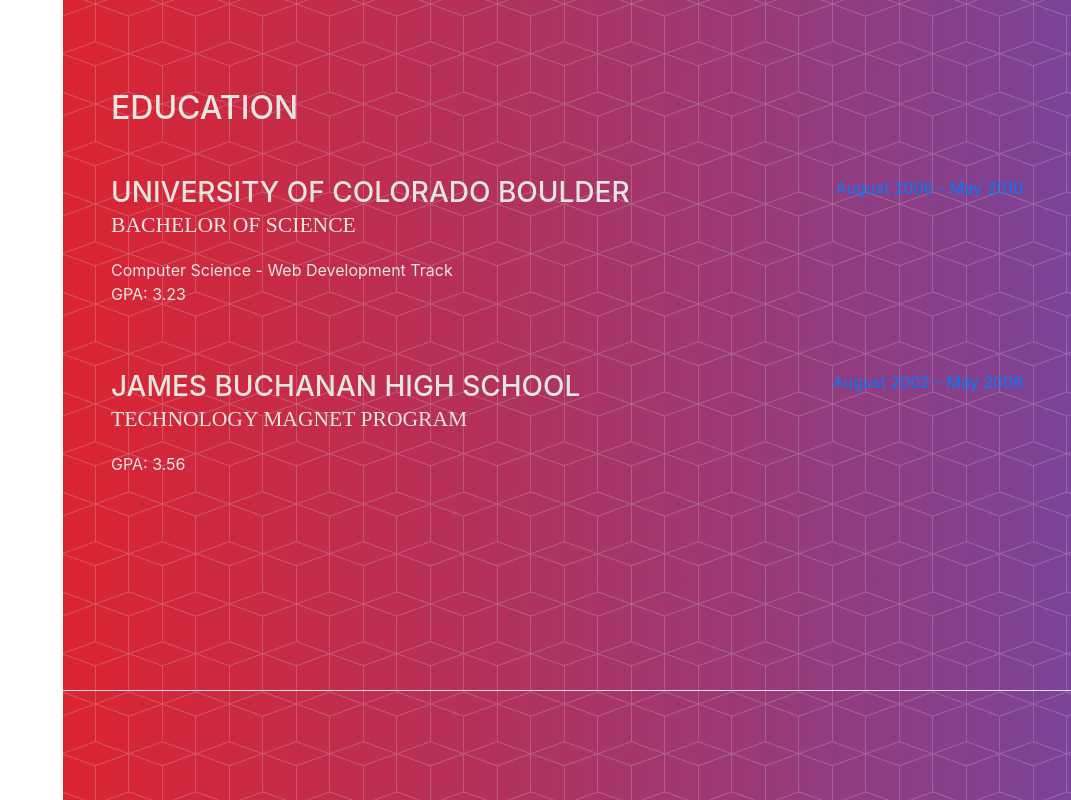
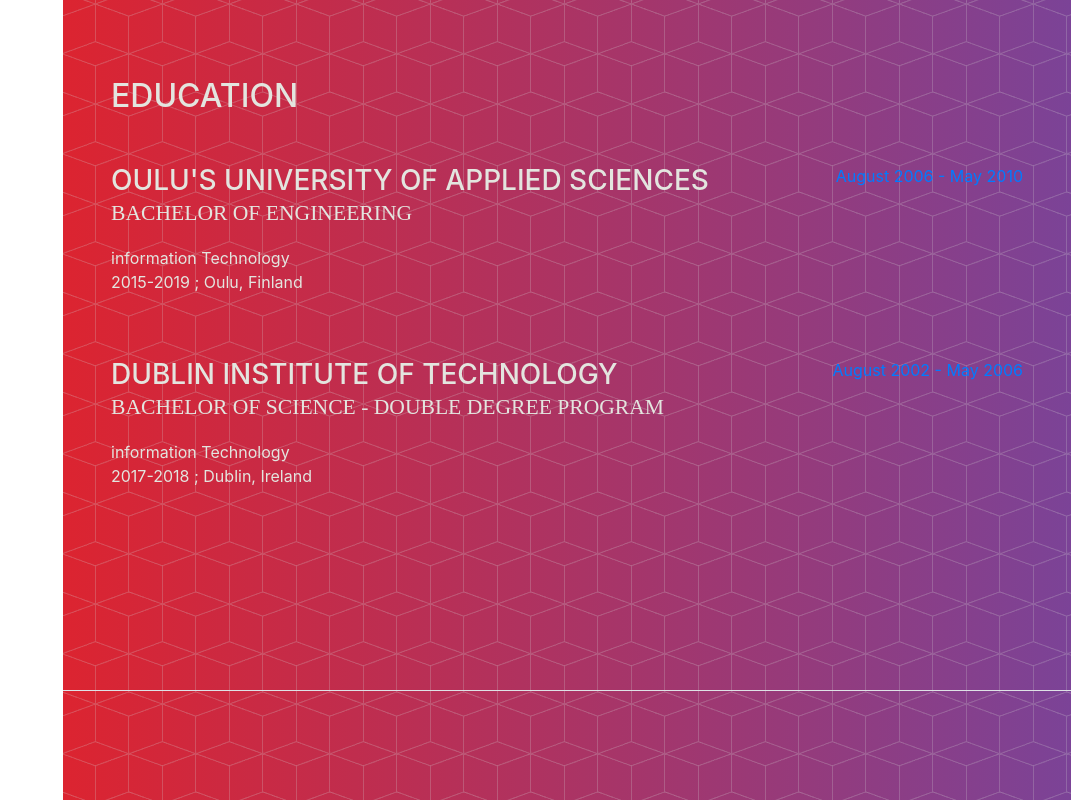
Before and after one commit to Yassinelaadraoui/portfolio.github.io, a website with bundled scripts: page index.html in a window 1280 px wide. Shown: the part 1709-2509 px from the top of the page, without its empty margins (209-1280 px from the left). Built offline with nearby package versions, Linux system fonts and the light colour scheme; a web font is replaced by a local one.

Commit message:
education update

```diff
--- a/index.html
+++ b/index.html
@@ -159,10 +159,10 @@
 
           <div class="resume-item d-flex flex-column flex-md-row mb-5">
             <div class="resume-content mr-auto">
-              <h3 class="mb-0">University of Colorado Boulder</h3>
-              <div class="subheading mb-3">Bachelor of Science</div>
-              <div>Computer Science - Web Development Track</div>
-              <p>GPA: 3.23</p>
+              <h3 class="mb-0">Oulu's University of Applied Sciences</h3>
+              <div class="subheading mb-3">Bachelor of Engineering</div>
+              <div>information Technology</div>
+              <p>2015-2019 ; Oulu, Finland</p>
             </div>
             <div class="resume-date text-md-right">
               <span class="text-primary">August 2006 - May 2010</span>
@@ -171,9 +171,10 @@
 
           <div class="resume-item d-flex flex-column flex-md-row">
             <div class="resume-content mr-auto">
-              <h3 class="mb-0">James Buchanan High School</h3>
-              <div class="subheading mb-3">Technology Magnet Program</div>
-              <p>GPA: 3.56</p>
+              <h3 class="mb-0">Dublin Institute of Technology</h3>
+              <div class="subheading mb-3">Bachelor of Science - double degree program</div>
+                <div>information Technology</div>
+              <p>2017-2018 ; Dublin, Ireland</p>
             </div>
             <div class="resume-date text-md-right">
               <span class="text-primary">August 2002 - May 2006</span>
```
Also changed, not shown: img/profile.jpg.
